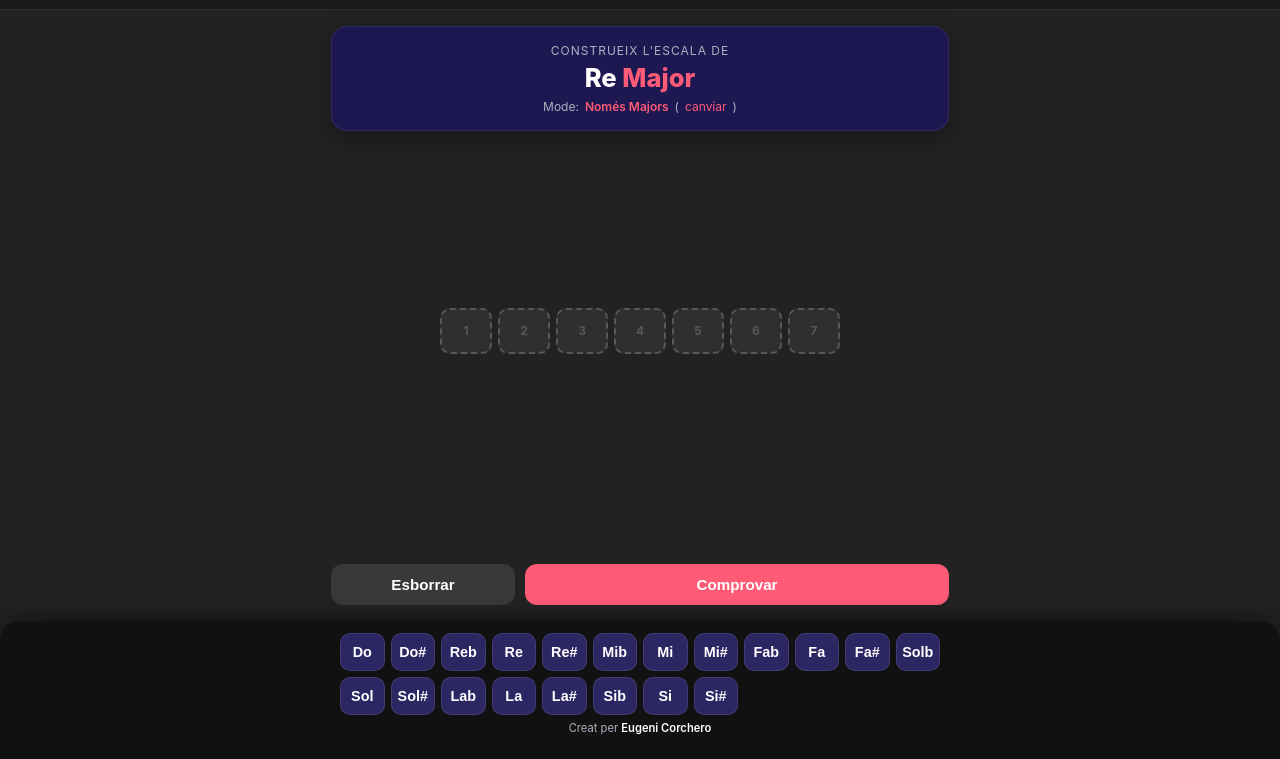
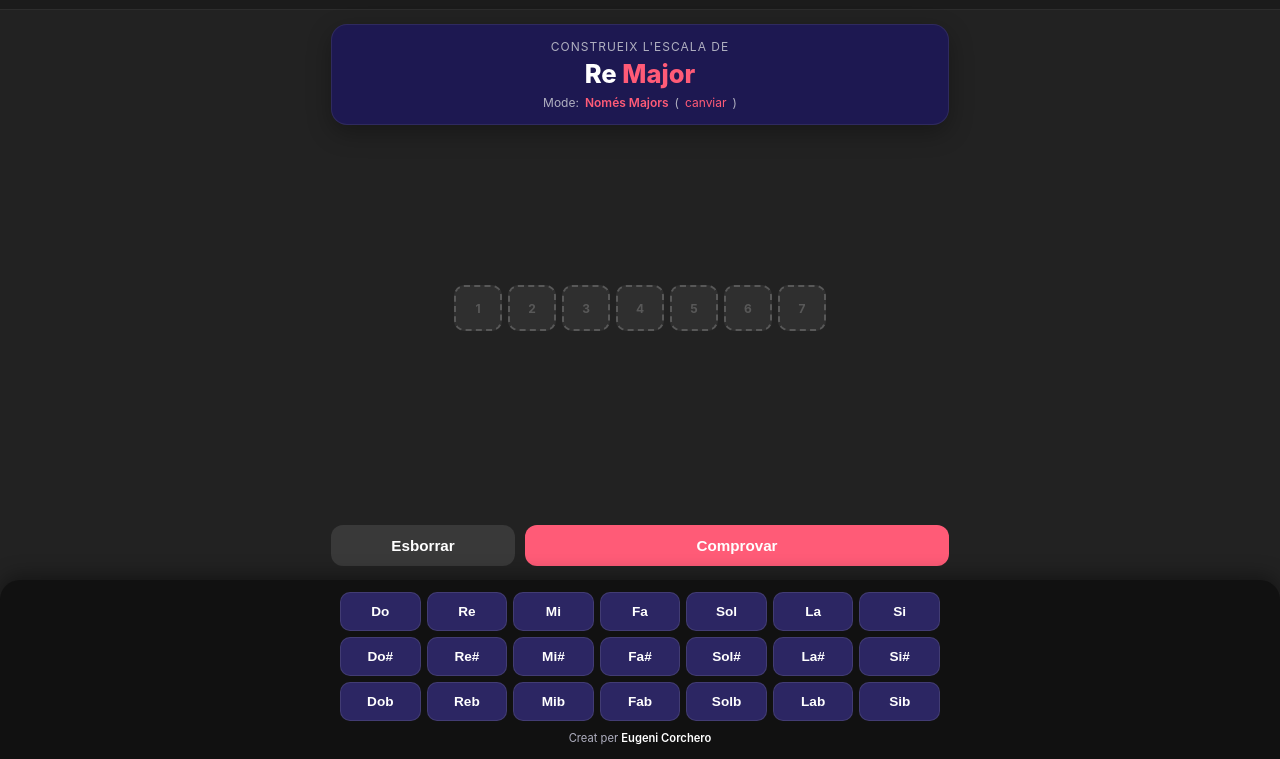
Before and after one commit to eugenicorchero/scalely, a plain HTML site: page index.html in a window 1280 px wide. Both pictures are taken after a click on the button "🎹 Només Majors". Shown: the part 41-800 px from the top of the page. Drawn offline with Linux system fonts and the light colour scheme.

Commit message:
coherencia

```diff
--- a/index.html
+++ b/index.html
@@ -75,7 +75,7 @@
             display: flex;
             flex-direction: column;
             justify-content: space-between;
-            padding: 16px;
+            padding: 14px 16px;
             max-width: 650px;
             width: 100%;
             margin: 0 auto;
@@ -84,7 +84,7 @@
         .prompt-card {
             background-color: var(--bg-card);
             border-radius: 16px;
-            padding: 16px;
+            padding: 14px;
             text-align: center;
             box-shadow: 0 8px 24px rgba(0, 0, 0, 0.3);
             border: 1px solid rgba(255, 255, 255, 0.08);
@@ -108,7 +108,6 @@
             color: var(--accent);
         }
 
-        /* Mode indicador compacte a la capçalera/targeta */
         .current-mode-indicator {
             font-size: 0.75rem;
             color: var(--text-muted);
@@ -122,7 +121,6 @@
         .current-mode-indicator span {
             color: var(--accent);
             font-weight: 600;
-            cursor: text;
         }
 
         .selection-area {
@@ -143,7 +141,7 @@
         }
 
         .note-slot {
-            width: 52px;
+            width: 48px;
             height: 46px;
             border-radius: 10px;
             background-color: rgba(255, 255, 255, 0.06);
@@ -153,7 +151,7 @@
             align-items: center;
             justify-content: center;
             font-weight: 700;
-            font-size: 0.9rem;
+            font-size: 0.85rem;
             cursor: pointer;
             transition: transform 0.1s, background-color 0.2s;
             color: var(--text-main);
@@ -227,10 +225,10 @@
             display: none;
         }
 
-        /* Graella de notes pla */
+        /* Graella de 21 notes: 3 files exactes de 7 columnes */
         .palette-wrapper {
             background-color: #111;
-            padding: 12px 10px 14px 10px;
+            padding: 12px 10px 10px 10px;
             border-top-left-radius: 20px;
             border-top-right-radius: 20px;
             box-shadow: 0 -4px 20px rgba(0, 0, 0, 0.4);
@@ -238,7 +236,7 @@
 
         .palette-grid {
             display: grid;
-            grid-template-columns: repeat(6, 1fr);
+            grid-template-columns: repeat(7, 1fr);
             gap: 6px;
             max-width: 600px;
             margin: 0 auto;
@@ -249,8 +247,8 @@
             color: var(--text-main);
             border: 1px solid rgba(255, 255, 255, 0.1);
             border-radius: 10px;
-            padding: 10px 2px;
-            font-size: 0.9rem;
+            padding: 11px 2px;
+            font-size: 0.85rem;
             font-weight: 700;
             text-align: center;
             cursor: pointer;
@@ -267,12 +265,11 @@
             border-color: #ff8fa3;
         }
 
-        /* Footer discret */
         footer {
             text-align: center;
             font-size: 0.7rem;
             color: var(--text-muted);
-            padding: 6px 0 10px 0;
+            padding: 10px 0 4px 0;
             background-color: #111;
         }
 
@@ -281,7 +278,7 @@
             font-weight: 600;
         }
 
-        /* Modal Inicial (Splash Screen) */
+        /* Modal Inicial */
         .modal-overlay {
             position: fixed;
             top: 0;
@@ -295,7 +292,6 @@
             align-items: center;
             z-index: 100;
             padding: 20px;
-            transition: opacity 0.3s ease;
         }
 
         .modal-card {
@@ -352,17 +348,10 @@
             background-color: var(--accent);
             border-color: var(--accent);
         }
-
-        @media (min-width: 500px) {
-            .palette-grid {
-                grid-template-columns: repeat(12, 1fr);
-            }
-        }
     </style>
 </head>
 <body>
 
-    <!-- Panell Modal Inicial -->
     <div class="modal-overlay" id="modal-overlay">
         <div class="modal-card">
             <div class="modal-title">Scale<span>ly</span></div>
@@ -408,34 +397,49 @@
     </div>
 
     <script>
+        // Totes les 15 tonalitats majors i les 15 menors naturals (fins a 7 sostinguts i 7 bemolls)
         const CLEAN_SCALES = [
+            // MAJORS (0 alteracions + 7 sostinguts + 7 bemolls)
             { root: "Do", type: "major", notes: ["Do", "Re", "Mi", "Fa", "Sol", "La", "Si"] },
             { root: "Sol", type: "major", notes: ["Sol", "La", "Si", "Do", "Re", "Mi", "Fa#"] },
             { root: "Re", type: "major", notes: ["Re", "Mi", "Fa#", "Sol", "La", "Si", "Do#"] },
             { root: "La", type: "major", notes: ["La", "Si", "Do#", "Re", "Mi", "Fa#", "Sol#"] },
             { root: "Mi", type: "major", notes: ["Mi", "Fa#", "Sol#", "La", "Si", "Do#", "Re#"] },
             { root: "Si", type: "major", notes: ["Si", "Do#", "Re#", "Mi", "Fa#", "Sol#", "La#"] },
+            { root: "Fa#", type: "major", notes: ["Fa#", "Sol#", "La#", "Si", "Do#", "Re#", "Mi#"] },
+            { root: "Do#", type: "major", notes: ["Do#", "Re#", "Mi#", "Fa#", "Sol#", "La#", "Si#"] },
             { root: "Fa", type: "major", notes: ["Fa", "Sol", "La", "Sib", "Do", "Re", "Mi"] },
             { root: "Sib", type: "major", notes: ["Sib", "Do", "Re", "Mib", "Fa", "Sol", "La"] },
             { root: "Mib", type: "major", notes: ["Mib", "Fa", "Sol", "Lab", "Sib", "Do", "Re"] },
-            { root: "Fa#", type: "major", notes: ["Fa#", "Sol#", "La#", "Si", "Do#", "Re#", "Mi#"] },
-            { root: "Do#", type: "major", notes: ["Do#", "Re#", "Mi#", "Fa#", "Sol#", "La#", "Si#"] },
             { root: "Lab", type: "major", notes: ["Lab", "Sib", "Do", "Reb", "Mib", "Fa", "Sol"] },
             { root: "Reb", type: "major", notes: ["Reb", "Mib", "Fa", "Solb", "Lab", "Sib", "Do"] },
             { root: "Solb", type: "major", notes: ["Solb", "Lab", "Sib", "Dob", "Reb", "Mib", "Fa"] },
+            { root: "Dob", type: "major", notes: ["Dob", "Reb", "Mib", "Fab", "Solb", "Lab", "Sib"] },
 
-
+            // MENORS NATURALS (0 alteracions + 7 sostinguts + 7 bemolls)
             { root: "La", type: "minor", notes: ["La", "Si", "Do", "Re", "Mi", "Fa", "Sol"] },
             { root: "Mi", type: "minor", notes: ["Mi", "Fa#", "Sol", "La", "Si", "Do", "Re"] },
             { root: "Si", type: "minor", notes: ["Si", "Do#", "Re", "Mi", "Fa#", "Sol", "La"] },
             { root: "Fa#", type: "minor", notes: ["Fa#", "Sol#", "La", "Si", "Do#", "Re", "Mi"] },
             { root: "Do#", type: "minor", notes: ["Do#", "Re#", "Mi", "Fa#", "Sol#", "La", "Si"] },
+            { root: "Sol#", type: "minor", notes: ["Sol#", "La#", "Si", "Do#", "Re#", "Mi", "Fa#"] },
+            { root: "Re#", type: "minor", notes: ["Re#", "Mi#", "Fa#", "Sol#", "La#", "Si", "Do#"] },
+            { root: "La#", type: "minor", notes: ["La#", "Si#", "Do#", "Re#", "Mi#", "Fa#", "Sol#"] },
             { root: "Re", type: "minor", notes: ["Re", "Mi", "Fa", "Sol", "La", "Sib", "Do"] },
             { root: "Sol", type: "minor", notes: ["Sol", "La", "Sib", "Do", "Re", "Mib", "Fa"] },
-            { root: "Do", type: "minor", notes: ["Do", "Re", "Mib", "Fa", "Sol", "Lab", "Sib"] }
+            { root: "Do", type: "minor", notes: ["Do", "Re", "Mib", "Fa", "Sol", "Lab", "Sib"] },
+            { root: "Fa", type: "minor", notes: ["Fa", "Sol", "Lab", "Sib", "Do", "Reb", "Mib"] },
+            { root: "Sib", type: "minor", notes: ["Sib", "Do", "Reb", "Mib", "Fa", "Solb", "Lab"] },
+            { root: "Mib", type: "minor", notes: ["Mib", "Fa", "Solb", "Lab", "Sib", "Dob", "Reb"] },
+            { root: "Lab", type: "minor", notes: ["Lab", "Sib", "Dob", "Reb", "Mib", "Fab", "Solb"] }
         ];
 
-        const PALETTE_NOTES = ["Do", "Do#", "Reb", "Re", "Re#", "Mib", "Mi", "Mi#", "Fab", "Fa", "Fa#", "Solb", "Sol", "Sol#", "Lab", "La", "La#", "Sib", "Si", "Si#"];
+        // 21 notes exactes (3 files de 7 columnes: Naturals / Sostinguts / Bemolls)
+        const PALETTE_NOTES = [
+            "Do",  "Re",  "Mi",  "Fa",  "Sol",  "La",  "Si",
+            "Do#", "Re#", "Mi#", "Fa#", "Sol#", "La#", "Si#",
+            "Dob", "Reb", "Mib", "Fab", "Solb", "Lab", "Sib"
+        ];
 
         let currentScale = CLEAN_SCALES[0];
         let selectedNotes = [];
@@ -479,10 +483,20 @@
             const existingIndex = selectedNotes.indexOf(note);
             if (existingIndex !== -1) {
                 selectedNotes.splice(existingIndex, 1);
-            } else {
-                if (selectedNotes.length < 7) {
-                    selectedNotes.push(note);
+            } else if (selectedNotes.length < 7) {
+                // Evita posar dues alteracions de la mateixa nota base (ex: Re i Re#)
+                const baseNote = note.replace(/[#b]/g, "");
+                const alreadyHasBase = selectedNotes.some(n => n.replace(/[#b]/g, "") === baseNote);
+
+                if (alreadyHasBase) {
+                    const msg = document.getElementById("feedback-msg");
+                    msg.style.color = "#FFD54F";
+                    msg.textContent = `Ja has posat una nota ${baseNote}.`;
+                    return;
                 }
+
+                document.getElementById("feedback-msg").textContent = "";
+                selectedNotes.push(note);
             }
 
             renderSlots();
@@ -540,6 +554,7 @@
                     } else {
                         slot.onclick = () => {
                             selectedNotes.splice(i, 1);
+                            document.getElementById("feedback-msg").textContent = "";
                             renderSlots();
                             renderPalette();
                         };
```
